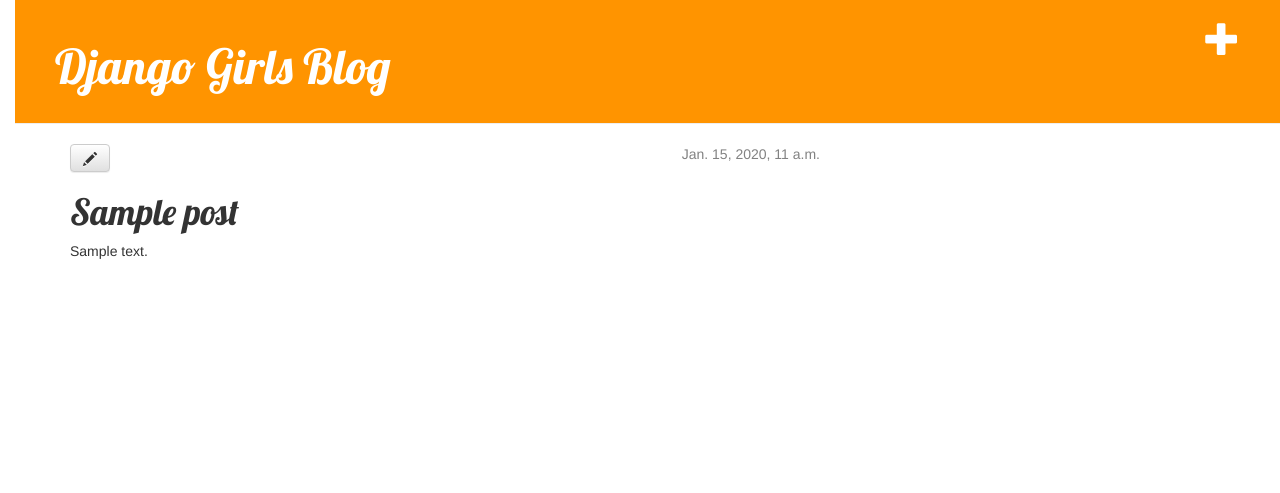
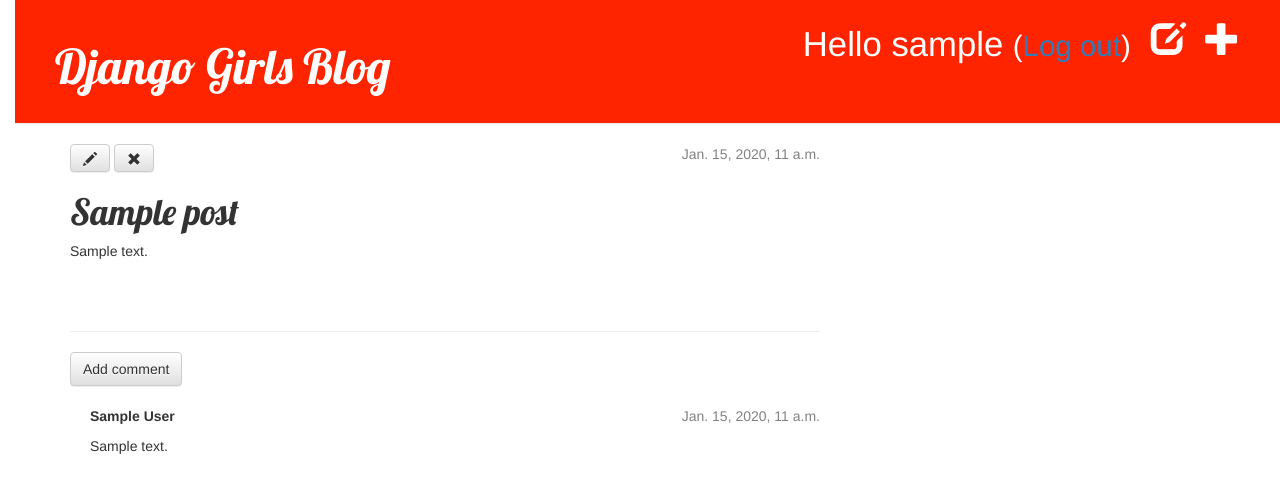
Before and after one commit to laravicino/my-first-blog, a Django app: page /post/1/ in a window 1280 px wide. Shown: the top 493 px of the page. Run offline with Django 3.2, Linux system fonts and the light colour scheme; a user stored in the database is signed in; tables that the repository leaves empty hold one stand-in row (values such as "Sample post"); some libraries are stand-ins or nearby versions.

Commit message:
aggiunte funzioni per i commenti

```diff
--- a/blog/admin.py
+++ b/blog/admin.py
@@ -1,4 +1,5 @@
 from django.contrib import admin
-from .models import Post
+from .models import Post, Comment
 
 admin.site.register(Post)
+admin.site.register(Comment)
--- a/blog/models.py
+++ b/blog/models.py
@@ -17,3 +17,21 @@
 
     def __str__(self):
         return self.title
+
+class Comment(models.Model):
+    post = models.ForeignKey('blog.Post', related_name='comments')
+    author = models.CharField(max_length=200)
+    text = models.TextField()
+    created_date = models.DateTimeField(default=timezone.now)
+    approved_comment = models.BooleanField(default=False)
+
+    def approve(self):
+        self.approved_comment = True
+        self.save()
+
+    def __str__(self):
+        return self.text
+
+
+def approved_comments(self):
+    return self.comments.filter(approved_comment=True)
--- a/blog/static/css/blog.css
+++ b/blog/static/css/blog.css
@@ -1,5 +1,5 @@
 h1 a {
-    color: #052FED;
+    color: #0F1CD6;
     font-family: 'Lobster';
 }
 
@@ -8,7 +8,7 @@
 }
 
 .page-header {
-    background-color: #ff9400;
+    background-color: #ff2400;
     margin-top: 0;
     padding: 20px 20px 20px 40px;
 }
@@ -54,3 +54,7 @@
 .post h1 a, .post h1 a:visited {
     color: #000000;
 }
+
+.comment {
+    margin: 20px 0px 20px 20px;
+}
--- a/blog/templates/blog/base.html
+++ b/blog/templates/blog/base.html
@@ -11,6 +11,10 @@
     <div class="page-header">
     {% if user.is_authenticated %}
         <a href="{% url 'post_new' %}" class="top-menu"><span class="glyphicon glyphicon-plus"></span></a>
+        <a href="{% url 'post_draft_list' %}" class="top-menu"><span class="glyphicon glyphicon-edit"></span></a>
+        <p class="top-menu">Hello {{ user.username }} <small>(<a href="{% url 'logout' %}">Log out</a>)</small></p>
+    {% else %}
+        <a href="{% url 'login' %}" class="top-menu"><span class="glyphicon glyphicon-lock"></span></a>
     {% endif %}
     <h1><a href="/">Django Girls Blog</a></h1>
 </div>
--- a/blog/templates/blog/post_detail.html
+++ b/blog/templates/blog/post_detail.html
@@ -3,12 +3,43 @@
 {% block content %}
     <div class="post">
         {% if post.published_date %}
-            <div class="date">
-                {{ post.published_date }}
-            </div>
-        {% endif %}
-        <a class="btn btn-default" href="{% url 'post_edit' pk=post.pk %}"><span class="glyphicon glyphicon-pencil"></span></a>
+    		<div class="date">
+        		{{ post.published_date }}
+    		</div>
+		{% else %}
+				{% if user.is_authenticated %}
+    				<a class="btn btn-default" href="{% url 'post_publish' pk=post.pk %}">Publish</a>
+    			{% else %}
+            		<a href="{% url 'login' %}" class="top-menu"><span class="glyphicon glyphicon-lock"></span></a>
+        		{% endif %}
+		{% endif %}
+			{% if user.is_authenticated %}
+        		<a class="btn btn-default" href="{% url 'post_edit' pk=post.pk %}"><span class="glyphicon glyphicon-pencil"></span></a>
+        		<a class="btn btn-default" href="{% url 'post_remove' pk=post.pk %}"><span class="glyphicon glyphicon-remove"></span></a>
+        	{% else %}
+        		<a href="{% url 'login' %}" class="top-menu"><span class="glyphicon glyphicon-lock"></span></a>
+        	{% endif %}
         <h1>{{ post.title }}</h1>
         <p>{{ post.text|linebreaksbr }}</p>
     </div>
+    <hr>
+    <a class="btn btn-default" href="{% url 'add_comment_to_post' pk=post.pk %}">Add comment</a>
+
+{% for comment in post.comments.all %}
+    {% if user.is_authenticated or comment.approved_comment %}
+    <div class="comment">
+        <div class="date">
+            {{ comment.created_date }}
+            {% if not comment.approved_comment %}
+                <a class="btn btn-default" href="{% url 'comment_remove' pk=comment.pk %}"><span class="glyphicon glyphicon-remove"></span></a>
+                <a class="btn btn-default" href="{% url 'comment_approve' pk=comment.pk %}"><span class="glyphicon glyphicon-ok"></span></a>
+            {% endif %}
+        </div>
+        <strong>{{ comment.author }}</strong>
+        <p>{{ comment.text|linebreaks }}</p>
+    </div>
+    {% endif %}
+{% empty %}
+    <p>No comments here yet :(</p>
+{% endfor %}
 {% endblock %}
--- a/blog/templates/blog/post_list.html
+++ b/blog/templates/blog/post_list.html
@@ -8,6 +8,8 @@
             </div>
             <h1><a href="{% url 'post_detail' pk=post.pk %}">{{ post.title }}</a></h1>
             <p>{{ post.text|linebreaksbr }}</p>
+            <a href="{% url 'post_detail' pk=post.pk %}">Comments: {{ post.approved_comments.count }}</a>
+
         </div>
     {% endfor %}
 {% endblock content %}
--- a/blog/urls.py
+++ b/blog/urls.py
@@ -5,6 +5,12 @@
     url(r'^$', views.post_list, name='post_list'),
     url(r'^post/(?P<pk>[0-9]+)/$', views.post_detail, name='post_detail'),
     url(r'^post/new/$', views.post_new, name='post_new'),
-     url(r'^post/(?P<pk>[0-9]+)/edit/$', views.post_edit, name='post_edit'),
+    url(r'^post/(?P<pk>[0-9]+)/edit/$', views.post_edit, name='post_edit'),
+    url(r'^drafts/$', views.post_draft_list, name='post_draft_list'),
+    url(r'^post/(?P<pk>\d+)/publish/$', views.post_publish, name='post_publish'),
+    url(r'^post/(?P<pk>\d+)/remove/$', views.post_remove, name='post_remove'),
+    url(r'^post/(?P<pk>\d+)/comment/$', views.add_comment_to_post, name='add_comment_to_post'),
+    url(r'^comment/(?P<pk>\d+)/approve/$', views.comment_approve, name='comment_approve'),
+	url(r'^comment/(?P<pk>\d+)/remove/$', views.comment_remove, name='comment_remove'),
 
 ]
--- a/blog/views.py
+++ b/blog/views.py
@@ -1,9 +1,11 @@
 from django.shortcuts import render
 from django.utils import timezone
-from .models import Post
+from .models import Post, Comment
 from django.shortcuts import render, get_object_or_404
-from .forms import PostForm
+from .forms import PostForm, CommentForm
 from django.shortcuts import redirect
+from django.contrib.auth.decorators import login_required
+from django.contrib.auth import logout
 
 def post_list(request):
     posts = Post.objects.filter(published_date__lte=timezone.now()).order_by('published_date')
@@ -13,19 +15,21 @@
         post = get_object_or_404(Post, pk=pk)
         return render(request, 'blog/post_detail.html', {'post': post})
 
+@login_required
 def post_new(request):
     if request.method == "POST":
         form = PostForm(request.POST)
         if form.is_valid():
             post = form.save(commit=False)
             post.author = request.user
-            post.published_date = timezone.now()
+            #post.published_date = timezone.now()
             post.save()
             return redirect('post_detail', pk=post.pk)
     else:
         form = PostForm()
     return render(request, 'blog/post_edit.html', {'form': form})
 
+@login_required
 def post_edit(request, pk):
     post = get_object_or_404(Post, pk=pk)
     if request.method == "POST":
@@ -33,9 +37,55 @@
         if form.is_valid():
             post = form.save(commit=False)
             post.author = request.user
-            post.published_date = timezone.now()
+            #post.published_date = timezone.now()
             post.save()
             return redirect('post_detail', pk=post.pk)
     else:
         form = PostForm(instance=post)
     return render(request, 'blog/post_edit.html', {'form': form})
+
+@login_required
+def post_draft_list(request):
+    posts = Post.objects.filter(published_date__isnull=True).order_by('created_date')
+    return render(request, 'blog/post_draft_list.html', {'posts': posts})
+
+@login_required
+def post_publish(request, pk):
+    post = get_object_or_404(Post, pk=pk)
+    post.publish()
+    return redirect('post_detail', pk=pk)
+
+@login_required
+def post_remove(request, pk):
+    post = get_object_or_404(Post, pk=pk)
+    post.delete()
+    return redirect('post_list')
+
+def logout_view(request):
+    logout(request)
+
+def add_comment_to_post(request, pk):
+    post = get_object_or_404(Post, pk=pk)
+    if request.method == "POST":
+        form = CommentForm(request.POST)
+        if form.is_valid():
+            comment = form.save(commit=False)
+            comment.post = post
+            comment.save()
+            return redirect('post_detail', pk=post.pk)
+    else:
+        form = CommentForm()
+    return render(request, 'blog/add_comment_to_post.html', {'form': form})
+
+@login_required
+def comment_approve(request, pk):
+    comment = get_object_or_404(Comment, pk=pk)
+    comment.approve()
+    return redirect('post_detail', pk=comment.post.pk)
+
+@login_required
+def comment_remove(request, pk):
+    comment = get_object_or_404(Comment, pk=pk)
+    post_pk = comment.post.pk
+    comment.delete()
+    return redirect('post_detail', pk=post_pk)
--- a/mysite/settings.py
+++ b/mysite/settings.py
@@ -120,3 +120,5 @@
 
 STATIC_URL = '/static/'
 STATIC_ROOT = os.path.join(BASE_DIR, 'static')
+
+LOGIN_REDIRECT_URL = '/'
--- a/mysite/urls.py
+++ b/mysite/urls.py
@@ -1,7 +1,11 @@
 from django.conf.urls import include, url
 from django.contrib import admin
 
+from django.contrib.auth import views
+
 urlpatterns = [
     url(r'^admin/', include(admin.site.urls)),
-    url(r'', include('blog.urls')),
+    url(r'^accounts/login/$', views.login, name='login'),
+	url(r'', include('blog.urls')),
+	url(r'^accounts/logout/$', views.logout, name='logout', kwargs={'next_page': '/'}),
 ]
```
Also changed, not shown: blog/forms.py (+7 -1 lines), blog/templates/blog/add_comment_to_post.html (added, +9 -0 lines), blog/templates/blog/post_draft_list.html (added, +11 -0 lines), blog/templates/registration/login.html (added, +24 -0 lines), blog/migrations/0002_comment.py (added). Lines whose indentation alone changed are shown as unchanged.
